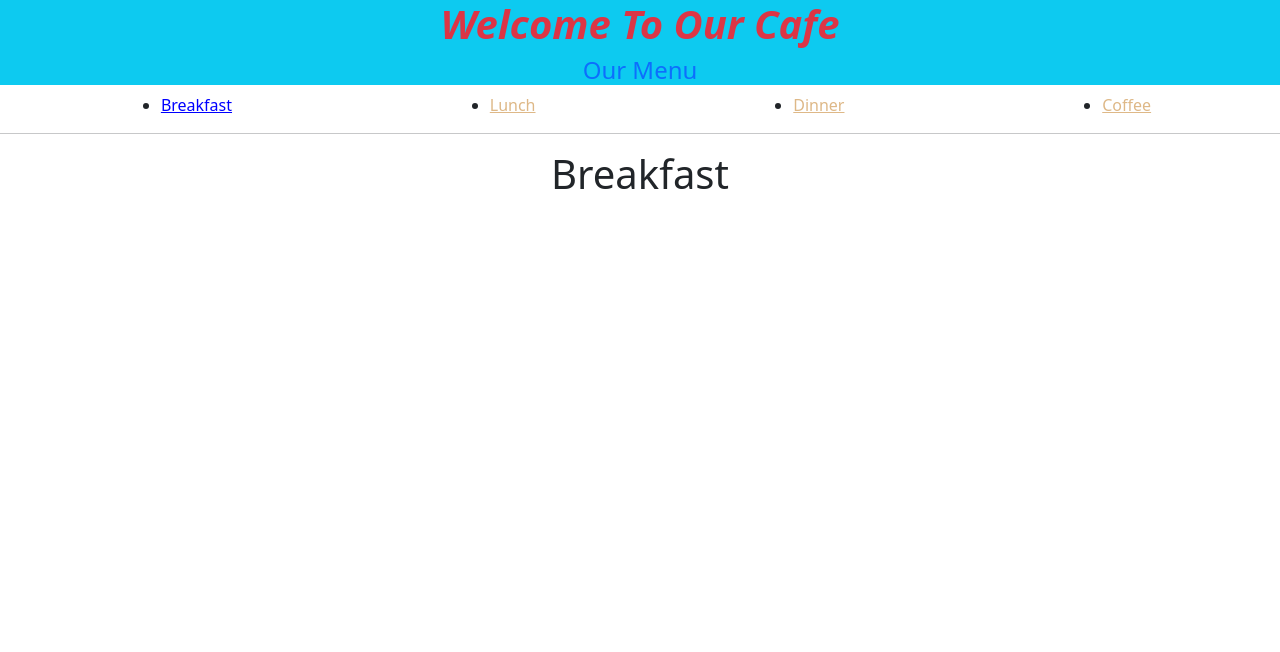
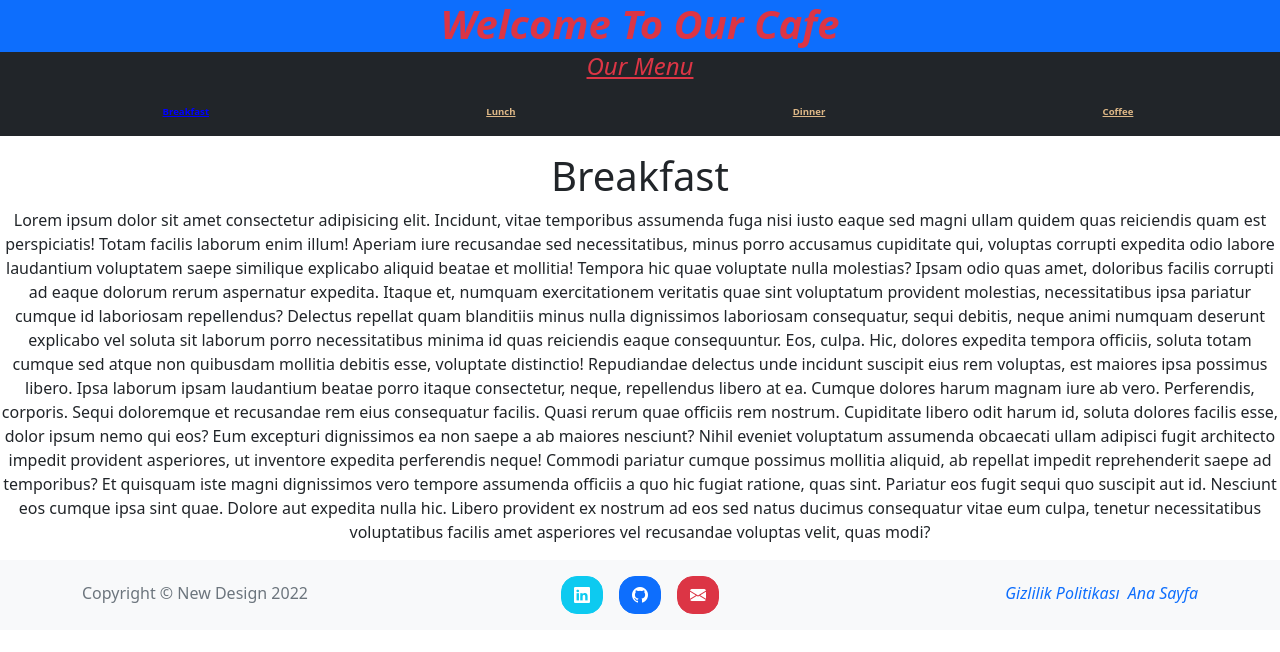
Before and after one commit to unaldutlu/menu_app, a React (Create React App) app: page / in a window 1280 px wide. Shown: the top 652 px of the page. Built offline with nearby package versions, Linux system fonts and the light colour scheme.

Commit message:
add header and footer on page

```diff
--- a/public/index.html
+++ b/public/index.html
@@ -31,6 +31,10 @@
       integrity="sha384-Zenh87qX5JnK2Jl0vWa8Ck2rdkQ2Bzep5IDxbcnCeuOxjzrPF/et3URy9Bv1WTRi"
       crossorigin="anonymous"
     />
+    <link
+      rel="stylesheet"
+      href="https://cdn.jsdelivr.net/npm/bootstrap-icons@1.9.1/font/bootstrap-icons.css"
+    />
   </head>
   <body>
     <noscript>You need to enable JavaScript to run this app.</noscript>
--- a/src/App.css
+++ b/src/App.css
@@ -5,11 +5,26 @@
 }
 
 
-/* .navmenu {
-  text-decoration-style: none;
+.navmenu ul>li {
+  font-size: 0.6rem;
+  margin-right: 1rem;
+  font-weight: 700;
+  list-style-type: none;
 }
 
-.navmenu>li {
-  margin-right: 1rem;
-  font-weight: 700;
-} */
+.f-hover {
+  text-decoration: none;
+}
+
+.f-hover:hover {
+  text-decoration: underline;
+}
+
+#liveToastBtn {
+  border: none;
+}
+
+.toast-container {
+  padding-right: 1rem;
+  padding-bottom: 2rem;
+}
--- a/src/components/Footer.jsx
+++ b/src/components/Footer.jsx
@@ -0,0 +1,46 @@
+import React from "react";
+
+function Footer() {
+  return (
+    <footer className='bg-light '>
+      <div className='container'>
+        <div className='row d-flex align-items-baseline'>
+          <div className='col-md-4 text-muted text-center text-lg-start py-2 py-md-3'>
+            Copyright &copy; New Design 2022
+          </div>
+          <div className='col-md-4 text-center py-2 py-md-3'>
+            <a
+              href='https://www.linkedin.com/in/unaldutlu/'
+              className='mx-2 btn btn-info rounded-4 text-white'
+            >
+              <i className='bi bi-linkedin'></i>
+            </a>
+            <a
+              href='https://github.com/unaldutlu'
+              className='mx-2 btn btn-primary rounded-4'
+            >
+              <i className='bi bi-github'></i>
+            </a>
+            <a href='https://mail.google.com/mail/u/0/?hl=tr&tf=cm&fs=1&to=unaldutlu@gmail.com' className='mx-2 btn btn-danger rounded-4'>
+              <i className='bi bi-envelope-fill'></i>
+            </a>
+          </div>
+          <div className='col-md-4 py-2 py-md-3 text-center text-lg-end'>
+            <a
+              href='#liveToastBtn'
+              className='mx-2 f-hover fst-italic'
+              id='liveToastBtn'
+            >
+              Gizlilik Politikası
+            </a>
+            <a href='#' className='fst-italic f-hover'>
+              Ana Sayfa
+            </a>
+          </div>
+        </div>
+      </div>
+    </footer>
+  );
+}
+
+export default Footer;
--- a/src/components/Header.jsx
+++ b/src/components/Header.jsx
@@ -0,0 +1,15 @@
+import React from "react";
+
+function Header() {
+  return (
+    <div>
+      <div className='bg-primary'>
+        <h1 className='text-danger fst-italic fw-bold mb-0 pb-1'>
+          Welcome To Our Cafe
+        </h1>
+      </div>
+    </div>
+  );
+}
+
+export default Header;
--- a/src/index.css
+++ b/src/index.css
@@ -1,9 +1,3 @@
-* {
-  margin: 0;
-  padding: 0;
-  box-sizing: border-box;
-}
-
 body {
   margin: 0;
   font-family: -apple-system, BlinkMacSystemFont, 'Segoe UI', 'Roboto', 'Oxygen',
--- a/src/pages/Breakfast.jsx
+++ b/src/pages/Breakfast.jsx
@@ -4,6 +4,16 @@ function Breakfast() {
   return (
     <div>
       <h1>Breakfast</h1>
+      <p>Lorem ipsum dolor sit amet consectetur adipisicing elit. Incidunt, vitae temporibus assumenda fuga nisi iusto eaque sed magni ullam quidem quas reiciendis quam est perspiciatis! Totam facilis laborum enim illum!
+      Aperiam iure recusandae sed necessitatibus, minus porro accusamus cupiditate qui, voluptas corrupti expedita odio labore laudantium voluptatem saepe similique explicabo aliquid beatae et mollitia! Tempora hic quae voluptate nulla molestias?
+      Ipsam odio quas amet, doloribus facilis corrupti ad eaque dolorum rerum aspernatur expedita. Itaque et, numquam exercitationem veritatis quae sint voluptatum provident molestias, necessitatibus ipsa pariatur cumque id laboriosam repellendus?
+      Delectus repellat quam blanditiis minus nulla dignissimos laboriosam consequatur, sequi debitis, neque animi numquam deserunt explicabo vel soluta sit laborum porro necessitatibus minima id quas reiciendis eaque consequuntur. Eos, culpa.
+      Hic, dolores expedita tempora officiis, soluta totam cumque sed atque non quibusdam mollitia debitis esse, voluptate distinctio! Repudiandae delectus unde incidunt suscipit eius rem voluptas, est maiores ipsa possimus libero.
+      Ipsa laborum ipsam laudantium beatae porro itaque consectetur, neque, repellendus libero at ea. Cumque dolores harum magnam iure ab vero. Perferendis, corporis. Sequi doloremque et recusandae rem eius consequatur facilis.
+      Quasi rerum quae officiis rem nostrum. Cupiditate libero odit harum id, soluta dolores facilis esse, dolor ipsum nemo qui eos? Eum excepturi dignissimos ea non saepe a ab maiores nesciunt?
+      Nihil eveniet voluptatum assumenda obcaecati ullam adipisci fugit architecto impedit provident asperiores, ut inventore expedita perferendis neque! Commodi pariatur cumque possimus mollitia aliquid, ab repellat impedit reprehenderit saepe ad temporibus?
+      Et quisquam iste magni dignissimos vero tempore assumenda officiis a quo hic fugiat ratione, quas sint. Pariatur eos fugit sequi quo suscipit aut id. Nesciunt eos cumque ipsa sint quae.
+      Dolore aut expedita nulla hic. Libero provident ex nostrum ad eos sed natus ducimus consequatur vitae eum culpa, tenetur necessitatibus voluptatibus facilis amet asperiores vel recusandae voluptas velit, quas modi?</p>
     </div>
   );
 }
--- a/src/pages/Layout.jsx
+++ b/src/pages/Layout.jsx
@@ -4,12 +4,11 @@ import { NavLink, Outlet } from "react-router-dom";
 function Layout() {
   return (
     <div>
-      <div className='bg-info'>
-        <h1 className='text-danger fst-italic fw-bold'>Welcome To Our Cafe</h1>
-        <h4 className='text-primary'>Our Menu</h4>
-      </div>
-      <nav className='navmenu'>
-        <ul className='d-flex justify-content-around'>
+      <nav className='navmenu bg-dark'>
+        <h4 className='text-danger pb-2 text-decoration-underline fst-italic'>
+          Our Menu
+        </h4>
+        <ul className='d-flex justify-content-around pt-2'>
           <li>
             <NavLink
               style={({ isActive }) => ({
--- a/src/router/MenuRouter.jsx
+++ b/src/router/MenuRouter.jsx
@@ -5,10 +5,13 @@ import Breakfast from "../pages/Breakfast";
 import Lunch from "../pages/Lunch";
 import Dinner from "../pages/Dinner";
 import Coffee from "../pages/Coffee";
+import Header from "../components/Header";
+import Footer from "../components/Footer";
 
 function MenuRouter() {
   return (
     <BrowserRouter>
+      <Header />
       <Routes>
         <Route path='/*' element={<Layout />}>
           <Route path='' element={<Breakfast />} />
@@ -17,6 +20,7 @@ function MenuRouter() {
           <Route path='coffee' element={<Coffee />} />
         </Route>
       </Routes>
+      <Footer />
     </BrowserRouter>
   );
 }
```
